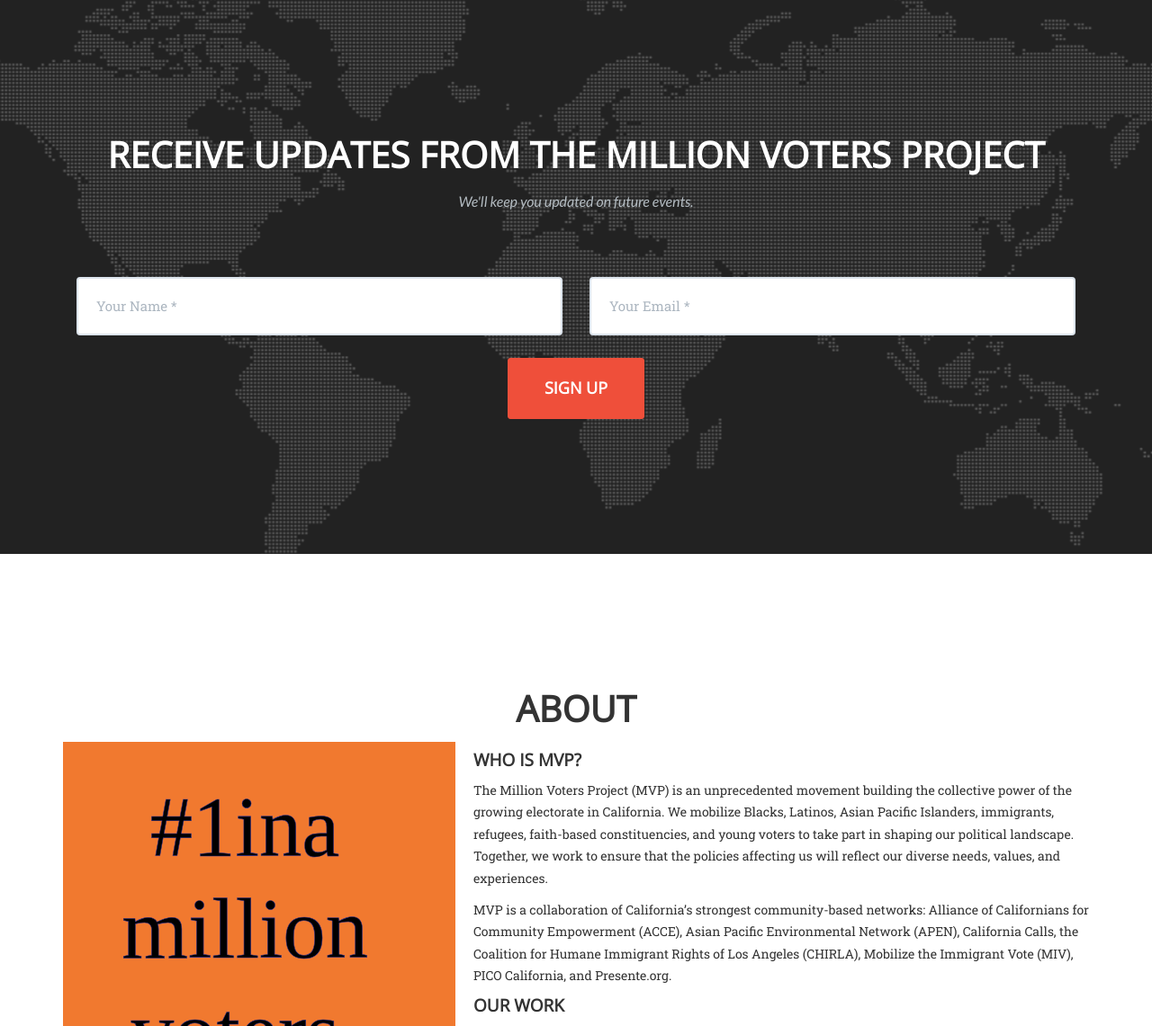
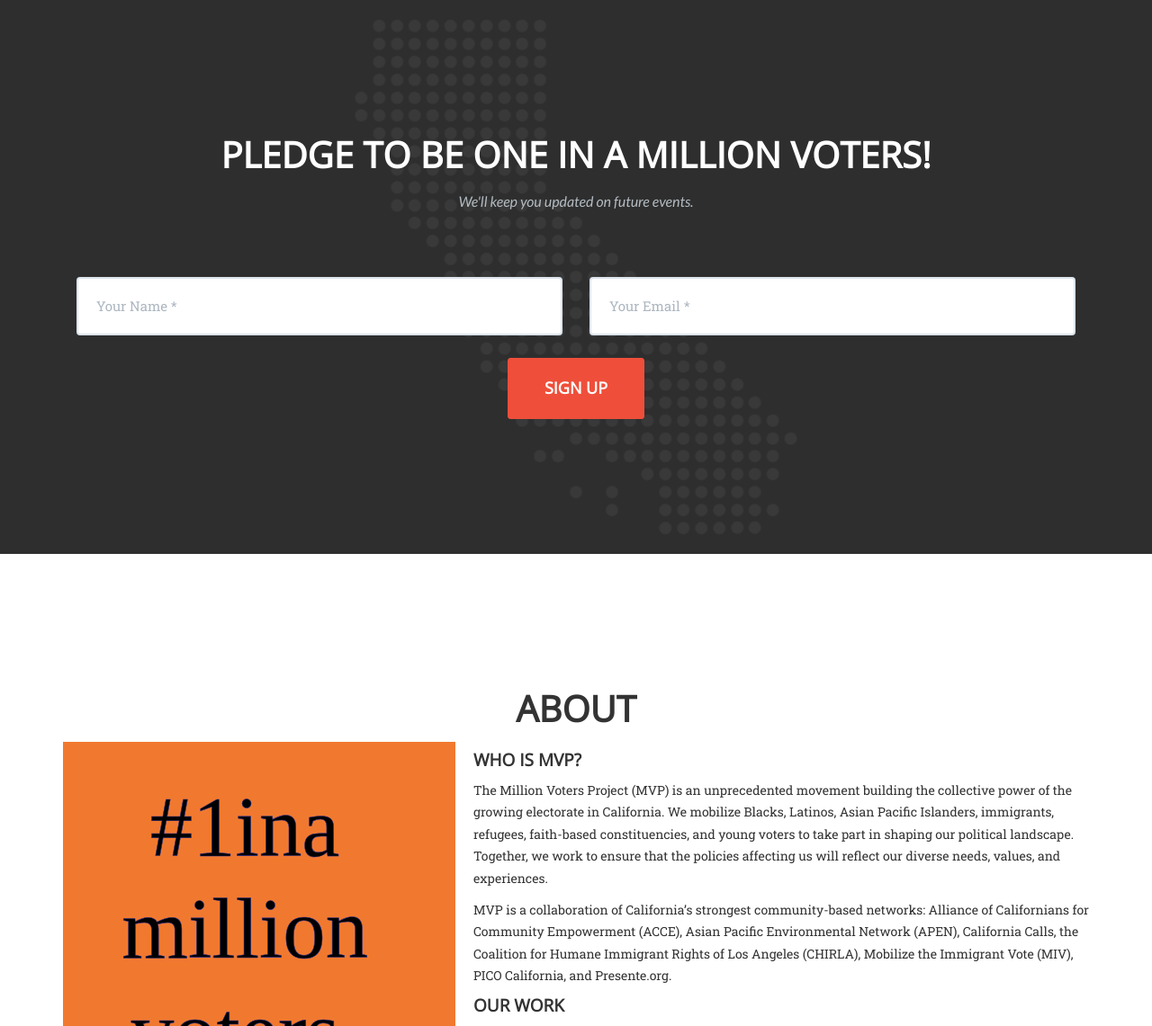
Before and after one commit to presente/mvp, a Jekyll site: the page built from index.html, in a window 1280 px wide and 1400 px high, scrolled down 561 px. Shown: the part 259-1400 px from the top of the window at 90% size. Built offline with Jekyll 4.4.1, drawn with Linux system fonts in a browser that asks for light colours; some web fonts are replaced.

Commit message:
pledge bg

```diff
--- a/_includes/contact.html
+++ b/_includes/contact.html
@@ -2,7 +2,7 @@
         <div class="container">
             <div class="row">
                 <div class="col-lg-12 text-center">
-                    <h2 class="section-heading">Receive updates from the Million Voters Project</h2>
+                    <h2 class="section-heading">Pledge to be one in a million voters!</h2>
                     <h3 class="section-subheading text-muted">We'll keep you updated on future events.</h3>
                 </div>
             </div>
--- a/_includes/css/agency.css
+++ b/_includes/css/agency.css
@@ -656,7 +656,7 @@
 
 section#contact {
     background-color: #222;
-    background-image: url('{{ site.baseurl }}/img/map-image.png');
+    background-image: url('{{ site.baseurl }}/img/pledgebg.png');
     background-position: center;
     background-repeat: no-repeat;
 }
```
Also changed, not shown: img/pledgebg.png (added), 10 other files.
